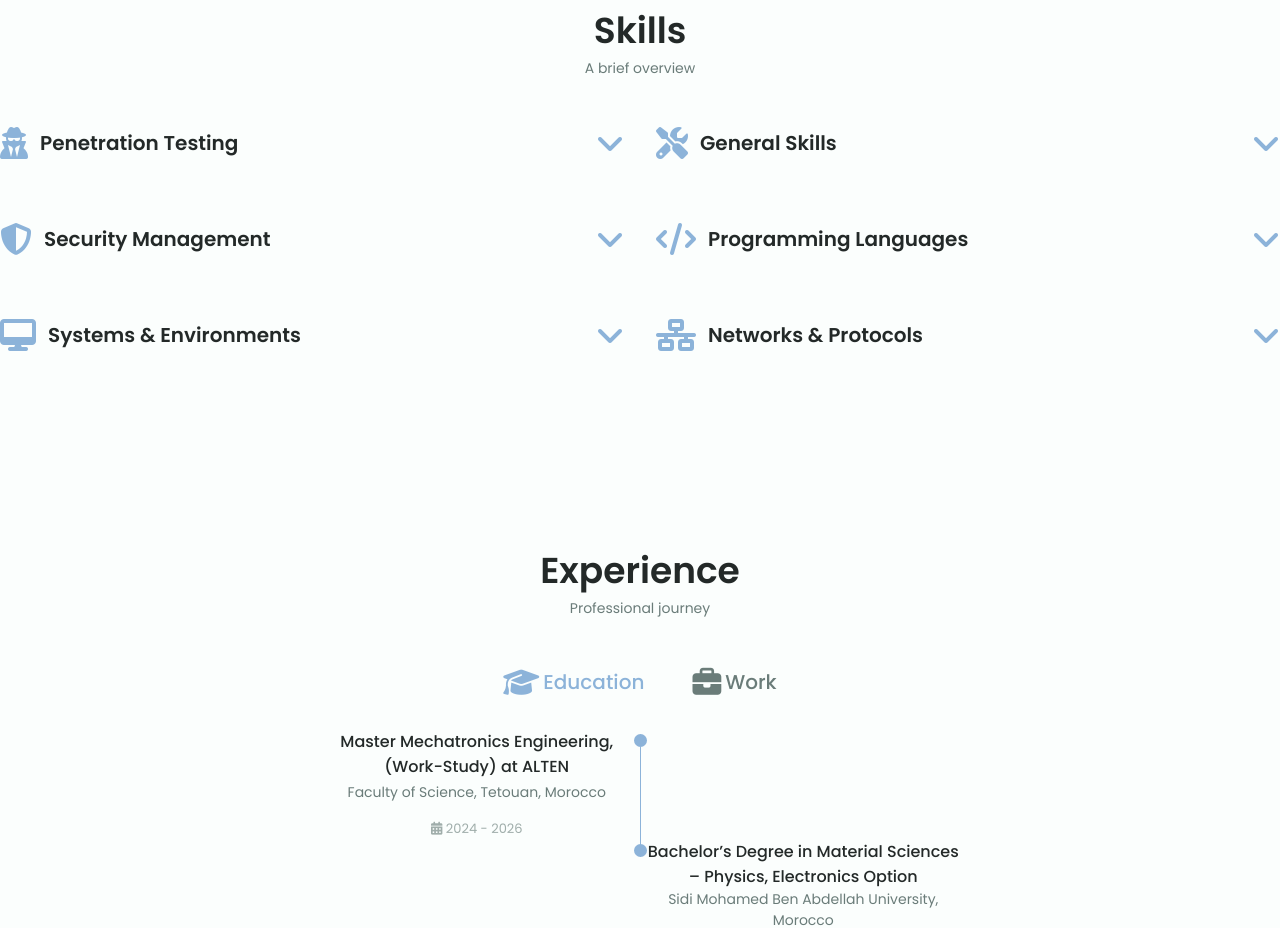
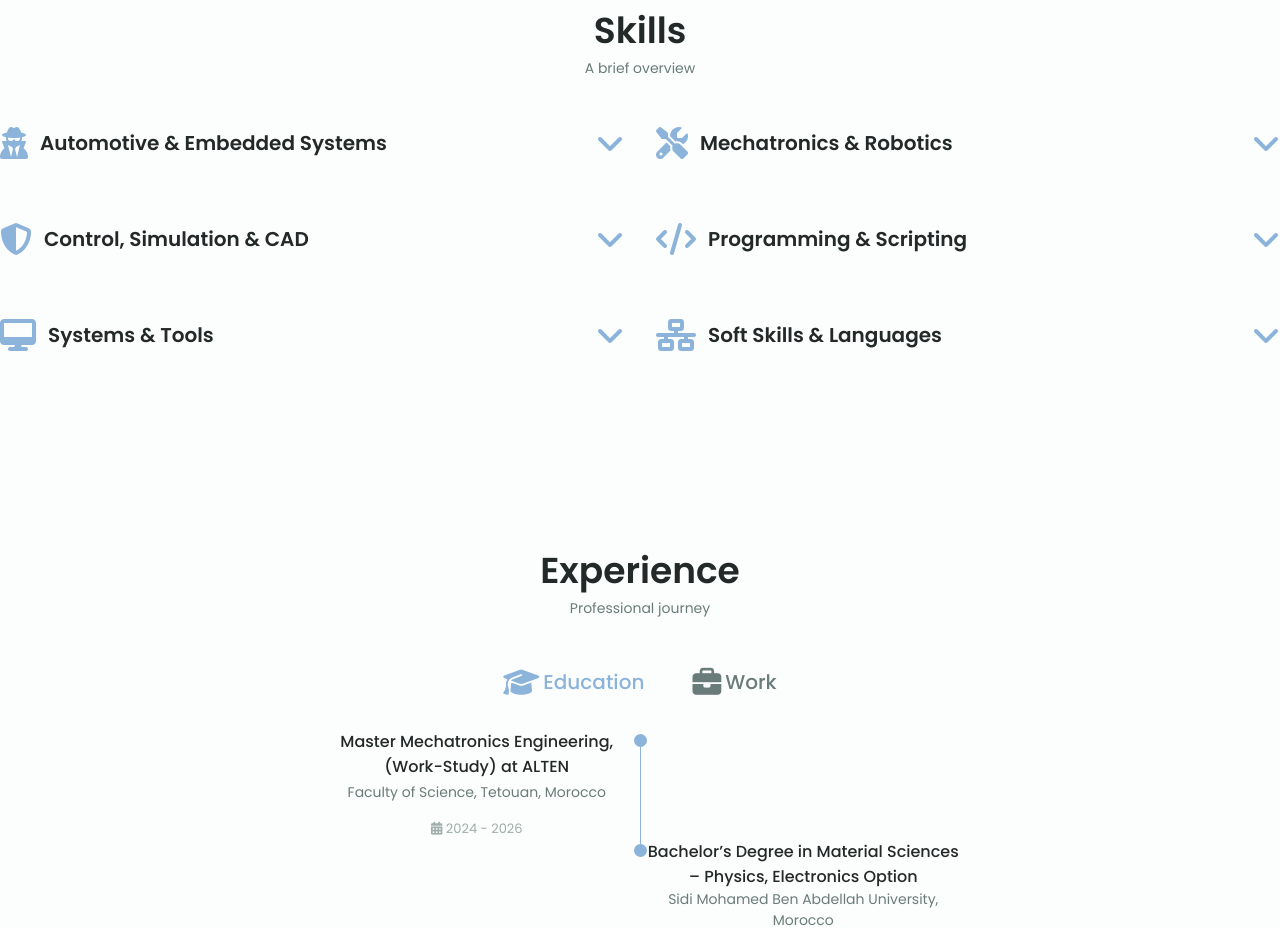
Before and after one commit to Kibou-B/bougrine.kibou.github.io, a plain HTML site: page index.html in a window 1280 px wide. Shown: the part 1356-2284 px from the top of the page. Drawn offline with Linux system fonts and the light colour scheme.

Commit message:
Update skills titles in index.html

```diff
--- a/index.html
+++ b/index.html
@@ -171,7 +171,7 @@
                 <i class="fas fa-user-secret skills-icon"></i>
 
                 <div>
-                    <h1 class="skills-title">Penetration Testing</h1>
+                    <h1 class="skills-title">Automotive & Embedded Systems</h1>
                 </div>
                 <i class="fas fa-angle-down skills-arrow"></i>
             </div>
@@ -225,7 +225,7 @@
                 <i class="fas fa-tools skills-icon"></i>
 
                 <div>
-                    <h1 class="skills-title">General Skills</h1>
+                    <h1 class="skills-title">Mechatronics & Robotics</h1>
                 </div>
                 <i class="fas fa-angle-down skills-arrow"></i>
             </div>
@@ -279,7 +279,7 @@
                 <i class="fas fa-shield-alt skills-icon"></i>
 
                 <div>
-                    <h1 class="skills-title">Security Management</h1>
+                    <h1 class="skills-title">Control, Simulation & CAD</h1>
                 </div>
                 <i class="fas fa-angle-down skills-arrow"></i>
             </div>
@@ -309,7 +309,7 @@
                 <i class="fas fa-code skills-icon"></i>
 
                 <div>
-                    <h1 class="skills-title">Programming Languages</h1>
+                    <h1 class="skills-title">Programming & Scripting</h1>
                 </div>
                 <i class="fas fa-angle-down skills-arrow"></i>
             </div>
@@ -363,7 +363,7 @@
                 <i class="fas fa-desktop skills-icon"></i>
 
                 <div>
-                    <h1 class="skills-title">Systems & Environments</h1>
+                    <h1 class="skills-title">Systems & Tools</h1>
                 </div>
                 <i class="fas fa-angle-down skills-arrow"></i>
             </div>
@@ -393,7 +393,7 @@
                 <i class="fas fa-network-wired skills-icon"></i>
 
                 <div>
-                    <h1 class="skills-title">Networks & Protocols</h1>
+                    <h1 class="skills-title">Soft Skills & Languages</h1>
                 </div>
                 <i class="fas fa-angle-down skills-arrow"></i>
             </div>
```
